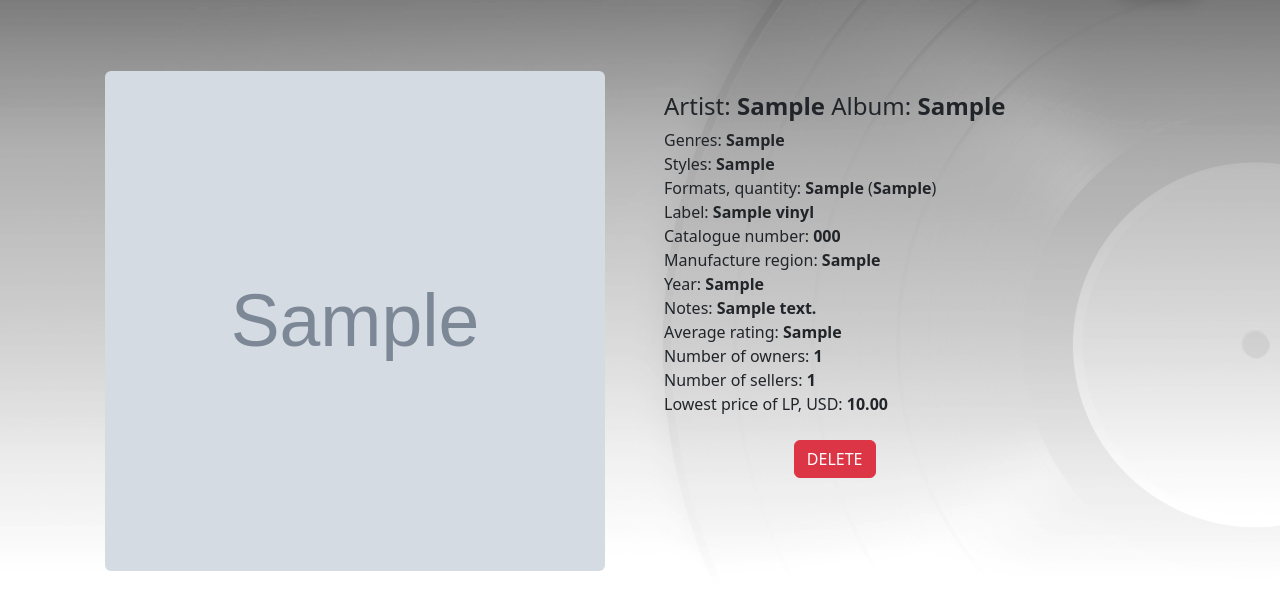
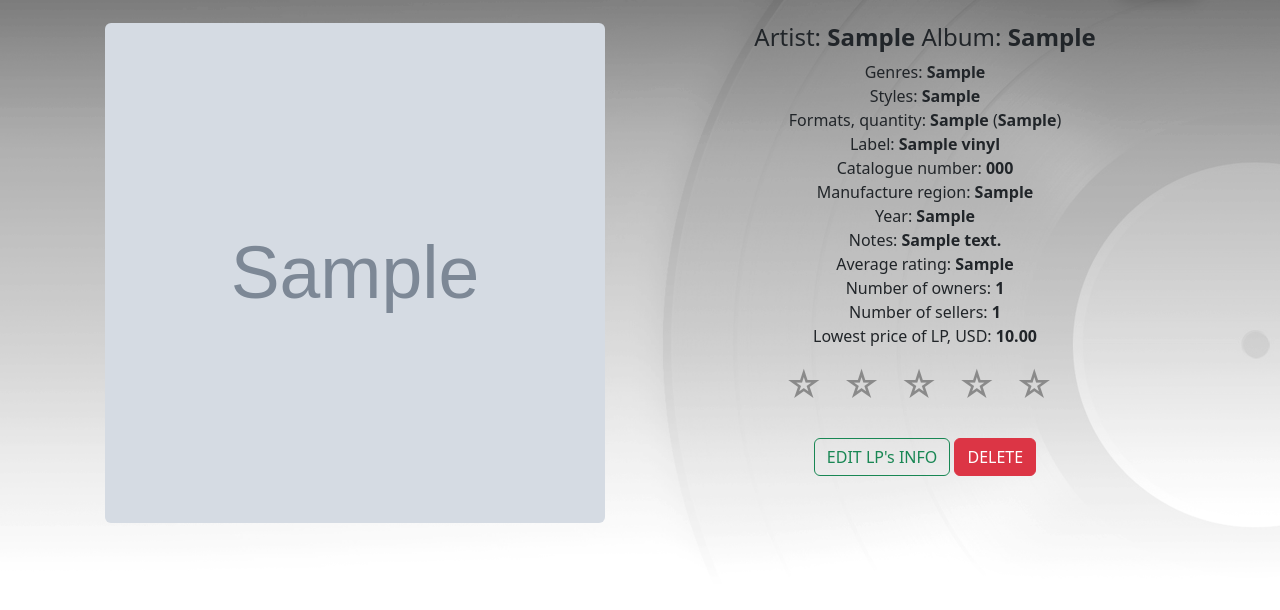
Before and after one commit to Rodionald/Vinyl_Collector, a Django app: template vinylcollector/templates/vinylcollector/details_vinyl_from_collection.html in a window 1280 px wide. Shown: the part 53-663 px from the top of the page. Run offline with Django 4.2, Linux system fonts and the light colour scheme; the template is opened without the code that fills it: values that come from a table or form of the project are taken from there, others are empty; tables that the repository leaves empty hold one stand-in row (values such as "Sample post"); grey boxes marked "Sample" are stand-in pictures; some libraries are stand-ins or nearby versions.

Commit message:
Added CSS for LP rating.

```diff
--- a/vinylcollector/templates/vinylcollector/details_vinyl_from_collection.html
+++ b/vinylcollector/templates/vinylcollector/details_vinyl_from_collection.html
@@ -1,16 +1,58 @@
 {% extends 'vinylcollector/base_template.html' %}
 {% block content %}
-<br>
-<br>
-<div class="row row-cols-1 row-cols-md-2" align="center">
+<style type="text/css">
+    div.stars {
+        width: 300px;
+        display: flex;
+    }
+
+    input.star {
+        display: none;
+    }
+
+    label.star {
+        float: right;
+        padding: 10px;
+        font-size: 36px;
+        color: #8a8a8a;
+        transition: all .2s;
+    }
+
+    input.star:checked ~ label.star:before {
+        content: '★';
+        color: #ffc444;
+        transition: all .25s;
+        text-shadow: 0 0 15px #000000;
+    }
+
+
+    input.star-5:checked ~ label.star:before {
+        color: #FE7;
+    }
+
+    input.star-1:checked ~ label.star:before {
+        color: rgba(255, 41, 34, 0.82);
+    }
+
+    label.star:hover {
+        transform: rotate(-25deg) scale(1.3);
+    }
+
+    label.star:before {
+        content: '☆';
+    }
+</style>
+<div>
+<div class="row row-cols-2">
     <div class="col">
         <br>
         <img class="rounded fit-cover"
              style="width:500px;height:500px;"
              src="{{vinyl.image_url}}" alt="{{vinyl.album}}"/></div>
-    <div class="col d-flex flex-column justify-content-center p-4">
-        <div class="text-center text-md-start d-flex flex-column align-items-center align-items-md-start mb-5">
     <div>
+        <div class="col-lg-auto">
+            <div>
+                <br>
                 <h4>Artist: <strong>{{ vinyl.artist }}</strong>
                     Album: <strong>{{ vinyl.album }}</strong><br></h4>
                 Genres: <strong>{{ vinyl.genres }}</strong><br>
@@ -24,16 +66,36 @@
                 Average rating: <strong>{{ vinyl.average_rating }}</strong><br>
                 Number of owners: <strong>{{ vinyl.owners_number }}</strong><br>
                 Number of sellers: <strong>{{ vinyl.sell_number }}</strong><br>
-                Lowest price of LP, USD: <strong>{{ vinyl.lowest_price }}</strong><br>
-                <br>
+                Lowest price of LP, USD: <strong>{{ vinyl.lowest_price }}</strong>
+            </div>
+        </div>
+        <div class="align-content-center">
+            <div class="stars">
+                <form action="">
+                    <input class="star star-5" id="star-5" type="radio" name="star"/>
+                    <label class="star star-5" for="star-5"></label>
+                    <input class="star star-4" id="star-4" type="radio" name="star"/>
+                    <label class="star star-4" for="star-4"></label>
+                    <input class="star star-3" id="star-3" type="radio" name="star"/>
+                    <label class="star star-3" for="star-3"></label>
+                    <input class="star star-2" id="star-2" type="radio" name="star"/>
+                    <label class="star star-2" for="star-2"></label>
+                    <input class="star star-1" id="star-1" type="radio" name="star"/>
+                    <label class="star star-1" for="star-1"></label>
+                </form>
+            </div>
+        </div>
         <div align="center">
-                    <button onclick="vinylDelete('{{vinyl.id}}', (data)=>{console.log(data)})" class="btn btn-danger button-form js-tooltip">DELETE</button>
+            <button onclick=""
+                    class="btn btn-outline-success">EDIT LP's INFO
+            </button>
+            <button onclick="vinylDelete('{{vinyl.id}}', (data)=>{console.log(data)})"
+                    class="btn btn-danger button-form js-tooltip">DELETE
+            </button>
         </div>
     </div>
 </div>
 </div>
-</div>
-
 
 <script type="text/javascript">
 
@@ -44,10 +106,14 @@ function vinylDelete(vinylId, onSuccess, onError) {
         })
             .then((response) => response.json())
             .then((data) => {
-    if (onSuccess){onSuccess(data)}
+                if (onSuccess) {
+                    onSuccess(data)
+                }
             })
             .catch((error) => {
-    if (onError){onError(error)}
+                if (onError) {
+                    onError(error)
+                }
             });
     }
 </script>
```
Also changed, not shown: vinylcollector/templates/vinylcollector/my_collection.html (line endings or trailing spaces). Lines whose indentation alone changed are shown as unchanged.
